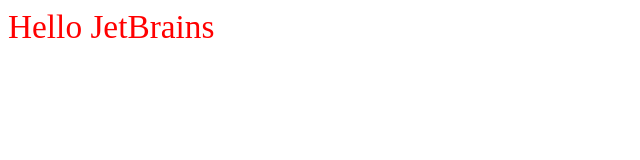
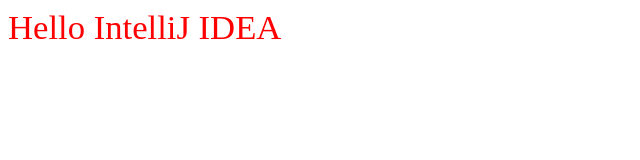
Before and after one commit to lgcskrub33/test, a plain HTML site: page index.html in a window 1280 px wide. Shown: the whole page, without its empty margins (0-640 px from the left). Drawn offline with Linux system fonts and the light colour scheme.

Commit message:
myBranch second commit

```diff
--- a/index.html
+++ b/index.html
@@ -5,14 +5,15 @@
     <title>Hello JetBrains</title>
     <style type="text/css">
         .classname {
-            font-size: 25pt;
+            font-size: 26pt;
             color: #ff0000;
         }
     </style>
 </head>
 <body>
-<div class="classname"> Hello JetBrains</div>
+<div class="classname"> Hello IntelliJ IDEA</div>
 <script src="hello.js"></script>
-<script>document.write(getBigger(2000, 2018))</script>
+    <script>document.write(getBigger(2000, 2018))</script>
+    <script>document.write(getBigger(2000, 2018))</script>
 </body>
 </html>
```
